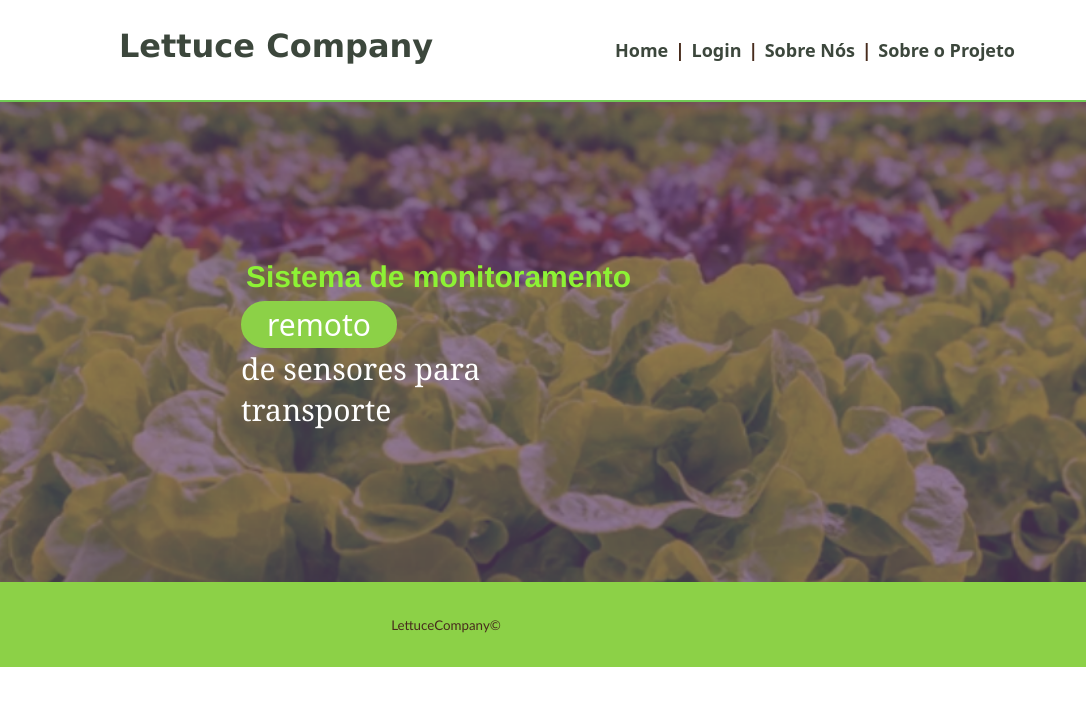
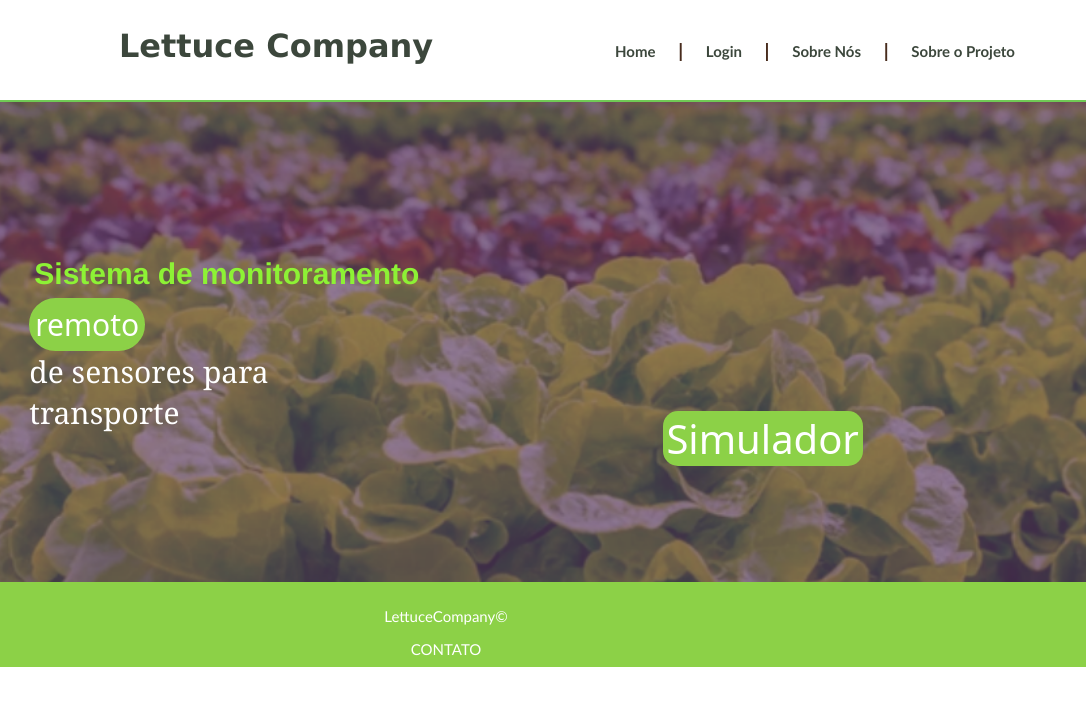
Before and after one commit to Lettuce-Company/Sprint-2, a plain HTML site: page Site Institucional/html/Home.html in a window 1280 px wide. Shown: the full height of the page, 194-1280 px from the left. Drawn offline with Linux system fonts and the light colour scheme.

Commit message:
simulador na pagina home

```diff
--- a/Site Institucional/css/CSS Contato.css
+++ b/Site Institucional/css/CSS Contato.css
@@ -62,10 +62,13 @@ input {
     height: 40px;
     background-color: #8cd147;
     color: white;
-    font-size: 30px;
     border-style: none;
     border-radius: 50px;
     cursor: pointer;
+}
+
+button a {
+    font-size: 30px;
 }
 
 .suporte h6 {
--- a/Site Institucional/css/CSS Home.css
+++ b/Site Institucional/css/CSS Home.css
@@ -61,14 +61,17 @@ h2{
 .banner .container{
     height: 100%;
     display: flex;
-    flex-direction: column;
+    flex-direction: row;
+    align-items: center;
     justify-content: center;
-    align-items: center;
+    justify-content: space-evenly;
 }
+
 .msgBanner{
     display: flex;
     flex-direction: column;
-    justify-content: flex-start;
+    justify-content: start;
+    margin: 0%;
 }
 .banner .container p{
     text-align: justify;
@@ -87,13 +90,14 @@ p .Sistema {
 
 .remotoTitulo {
     display: flex;
-    width: 50%;
+    width: fit-content;
     height: fit-content;
+    padding: 1%;
     border: 3px solid #8cd147;
     border-radius: 100px;
     background-color: #8cd147;
     justify-content: center;
-
+    align-items: center;
 }
 
 .remoto{
@@ -101,21 +105,42 @@ p .Sistema {
     font-size: 30px;
     font-family: Cambria, Cochin, Georgia, Times, 'Times New Roman', serif;
     width: 300px;
-    justify-content: center;
+    justify-content: start;
     align-items: center;
 }
+
+.simulador {
+    background-color: #8cd147;
+    border-radius: 15px;
+    text-align: center;
+    align-content: center;
+    width: 200px;
+    margin-top: 15%;
+}
+
+.banner .container .simulador a{
+    color: rgb(255, 255, 255);
+    font-size: 40px;
+    font-family: system-ui, -apple-system, BlinkMacSystemFont, 'Segoe UI', Roboto, Oxygen, Ubuntu, Cantarell, 'Open Sans', 'Helvetica Neue', sans-serif;
+    text-align: center;
+    align-self: center;
+    text-decoration: none;
+}
+
 
 .footer{
     display: flex;
     align-items: center;
     justify-content: center;
+    flex-direction: column;
     background-color: #8cd147;
     width: 100%;
     height: 85px;
 }
 
-.msg_footer{
- color: #482c1d;
- font-size: smaller;
+.msg_footer, a{
+ color: white;
+ font-size: 15px;
  font-family: 'Trebuchet MS', 'Lucida Sans Unicode', 'Lucida Grande', 'Lucida Sans', Arial, sans-serif;
+ text-decoration: none;
 }
--- a/Site Institucional/css/CSS Login.css
+++ b/Site Institucional/css/CSS Login.css
@@ -19,7 +19,7 @@ body{
     border-radius: 50px;
     margin: auto;
     padding: 10px;
-    margin-top: 1%;
+    margin-top: 5%;
     display: flex;
     flex-direction: column;
     align-items: center;
@@ -64,4 +64,5 @@ button {
 button a {
     text-decoration: none;
     color: white;
+    font-size: 30px;
 }
--- a/Site Institucional/html/Home.html
+++ b/Site Institucional/html/Home.html
@@ -37,6 +37,9 @@
                 <div class="remoto"> <span class="remotoTitulo"> remoto </span> de sensores para transporte</p>
                 </div>
             </div>
+            <div class="simulador">
+                <a href="Calculadora.html">Simulador</a>
+            </div>
         </div>
     </div>
 
@@ -44,6 +47,7 @@
         <p class="msg_footer">
           LettuceCompany©
         </p>
+        <a href="Contato.html">CONTATO</a>
     </div>
 
 
```
Also changed, not shown: Site Institucional/html/Login.html (+9 -1 lines), Site Institucional/html/contato.html (+1 -1 lines).
